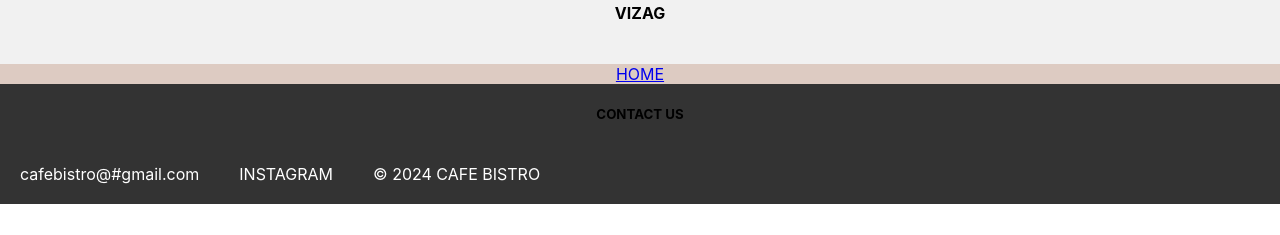
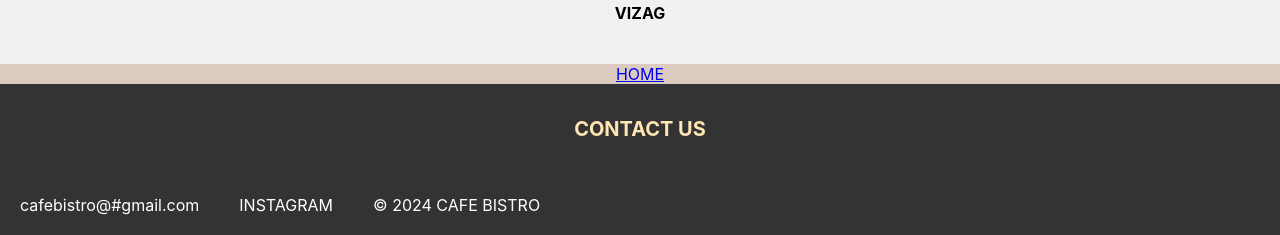
Before and after one commit to EeshwarReddyH5/cafe-bistro, a plain HTML site: page index.html in a window 1280 px wide. Shown: the part 3836-4071 px from the top of the page. Before the commit the page ends 4040 px from the top, so only its background shows below. Drawn offline with Linux system fonts and the light colour scheme.

Commit message:
Update style.css

```diff
--- a/style/style.css
+++ b/style/style.css
@@ -77,6 +77,12 @@ footer {
     background-color: #333;
     overflow: hidden;
 }
+footer h5 {
+    text-align: center;
+    font-size: 20px;
+    font: italic;
+    color: rgb(255, 229, 180);
+}
 
 footer a {
     text-decoration: none;
```
